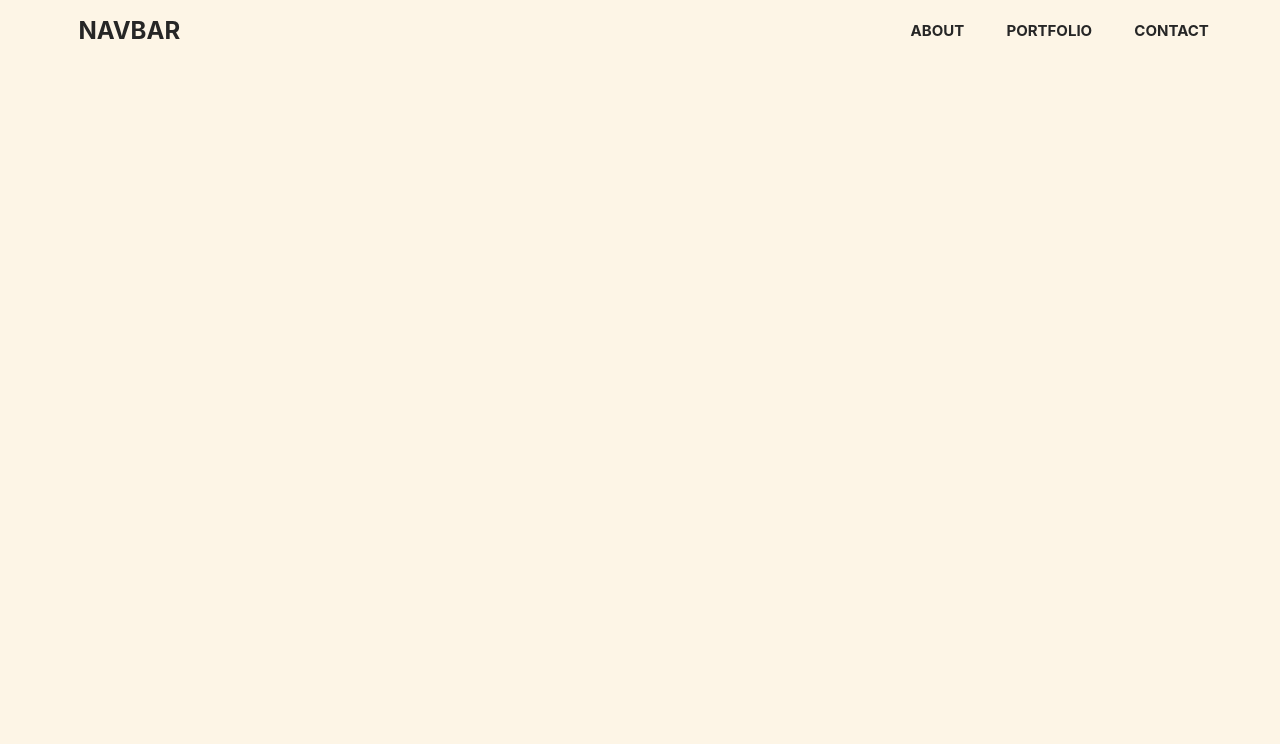
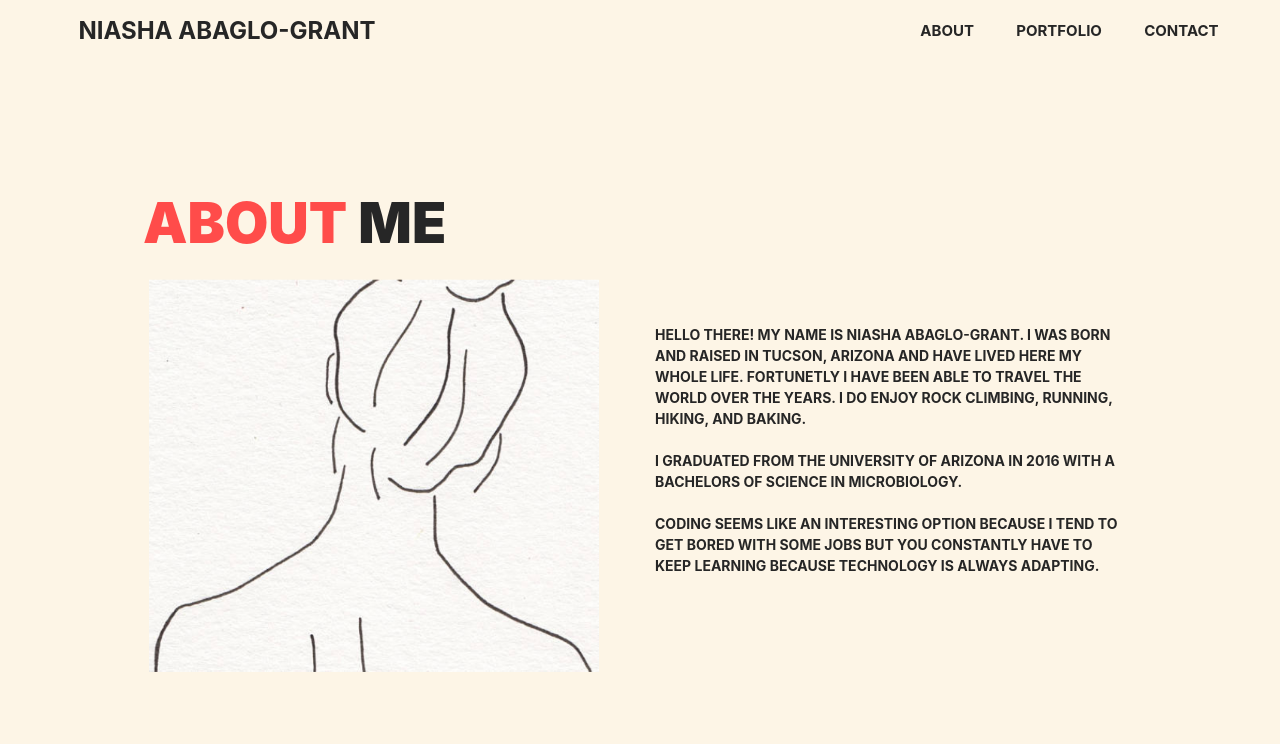
Before and after one commit to niashagrant/updatedPortfolio, a plain HTML site: page index.html in a window 1280 px wide. Drawn offline with nearby package versions, Linux system fonts and the light colour scheme.

Commit message:
finished the about me page may want to make a few changes

```diff
--- a/assets/css/style.css
+++ b/assets/css/style.css
@@ -42,3 +42,28 @@ body {
 li {
   padding-left: 5%;
 }
+
+#myImg {
+  height: 400px;
+  width: 450px;
+  margin-left: -2%;
+}
+
+.jumbotron {
+  margin: 5% 10%;
+  text-transform: uppercase;
+  font-weight: bold;
+  background-color: rgb(253, 245, 230);
+  color: rgb(38, 38, 38);
+}
+
+#title {
+  font-weight: bolder;
+  margin-bottom: 2%;
+}
+
+#aboutMe {
+  margin-top: 10%;
+  font-size: 14px;
+  font-weight: bold;
+}
--- a/index.html
+++ b/index.html
@@ -58,7 +58,7 @@
       </div>
     </nav> -->
     <nav class="navbar navbar-expand-lg navbar-custom">
-      <a class="navbar-brand" href="#">Navbar</a>
+      <a class="navbar-brand" href="#">Niasha Abaglo-Grant</a>
       <button
         class="navbar-toggler"
         type="button"
@@ -85,33 +85,44 @@
         </ul>
       </div>
     </nav>
-    <!-- <nav class="navbar navbar-expand-lg">
-      <a class="navbar-brand" href="index.html">Niasha Abaglo-Grant</a>
-      <button
-        class="navbar-toggler"
-        type="button"
-        data-toggle="collapse"
-        data-target="#navbarNavAltMarkup"
-        aria-controls="navbarNavAltMarkup"
-        aria-expanded="false"
-        aria-label="Toggle navigation"
-      >
-        <span class="navbar-toggler-icon"></span>
-      </button>
 
-      <div class="collapse navbar-collapse ml-auto" id="navbarNavAltMarkup">
-        <ul class="navbar-nav ml-auto" id="navOptions">
-          <li class="nav-item active">
-            <a class="nav-item nav-link" href="index.html">About</a>
-          </li>
-          <li class="nav-item">
-            <a class="nav-item nav-link" href="portfolio.html">Portfolio</a>
-          </li>
-          <li class="nav-item">
-            <a class="nav-item nav-link" href="contact.html">Contact</a>
-          </li>
-        </ul>
+    <div class="jumbotron jumbotron-fluid">
+      <div class="container">
+        <h1 class="display-4" id="title">
+          <span style="color:rgb(255, 76, 74)">About</span> Me
+        </h1>
+
+        <div class="container">
+          <div class="row">
+            <div class="col">
+              <img
+                src="Screen Shot 2020-04-02 at 11.17.36 PM.png"
+                alt=""
+                id="myImg"
+              />
+            </div>
+            <div class="col">
+              <p class="lead" id="aboutMe">
+                Hello there! My name is Niasha Abaglo-Grant. I was born and
+                raised in Tucson, Arizona and have lived here my whole life.
+                Fortunetly I have been able to travel the world over the years.
+                I do enjoy rock climbing, running, hiking, and baking.
+
+                <br />
+                <br />
+                I graduated from the University of Arizona in 2016 with a
+                Bachelors of Science in Microbiology.
+                <br />
+                <br />
+
+                Coding seems like an interesting option because I tend to get
+                bored with some jobs but you constantly have to keep learning
+                because technology is always adapting.
+              </p>
+            </div>
+          </div>
+        </div>
       </div>
-    </nav> -->
+    </div>
   </body>
 </html>
```
Also changed, not shown: Screen Shot 2020-04-02 at 11.17.36 PM.png (added), 1 other file.
